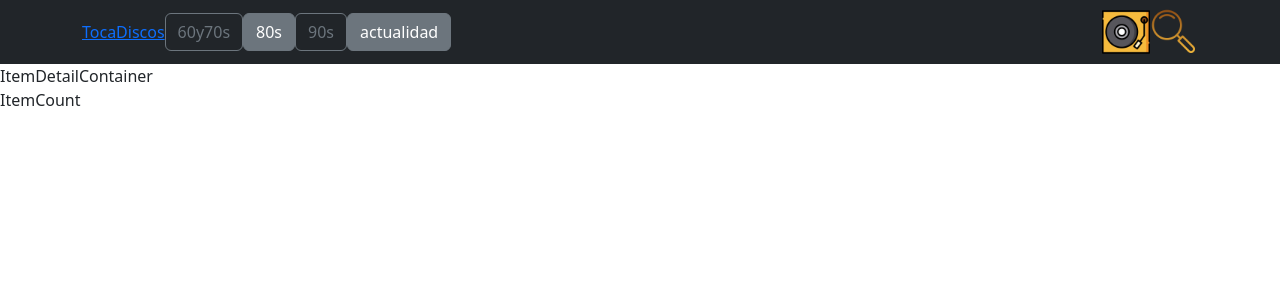
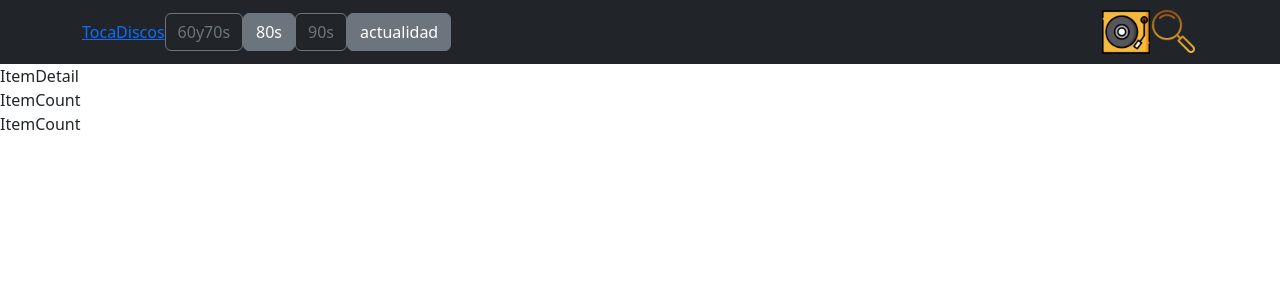
Before and after one commit to nahuelxh/ecommerce, a React (Vite) app: page /detalle/1 in a window 1280 px wide. Shown: the top 300 px of the page. Built offline with nearby package versions, Linux system fonts and the light colour scheme.

Commit message:
cambios en componentes, agregados contexto entre otros

```diff
--- a/src/Componentes/ItemCount/ItemCount.jsx
+++ b/src/Componentes/ItemCount/ItemCount.jsx
@@ -2,7 +2,9 @@ import React from 'react'
 
 export const ItemCount = () => {
   return (
-    <div>ItemCount</div>
+    <div>
+      ItemCount
+    </div>
   )
 }
 
--- /dev/null
+++ b/src/Componentes/ItemDetail/ItemDetail.jsx
@@ -0,0 +1,12 @@
+import ItemCount from "../ItemCount/ItemCount"
+
+export const ItemDetail = () => {
+  return (
+    <div>
+        ItemDetail
+        <ItemCount />
+    </div>
+  )
+}
+
+export default ItemDetail
--- a/src/Componentes/ItemDetailContainer/ItemDetailContainer.jsx
+++ b/src/Componentes/ItemDetailContainer/ItemDetailContainer.jsx
@@ -1,6 +1,7 @@
 import { useParams } from "react-router-dom"
+import ItemDetail from "../ItemDetail/ItemDetail"
 
-const ItemDetailContainer = () => {
+export const ItemDetailContainer = () => {
 
     const { idProducto } = useParams ()
 
@@ -8,7 +9,9 @@ const ItemDetailContainer = () => {
     console.log(idProducto)
 
   return (
-    <div>ItemDetailContainer</div>
+    <div>
+      <ItemDetail />
+    </div>
   )
 }
 
--- /dev/null
+++ b/src/context/CartContext.jsx
@@ -0,0 +1,3 @@
+import { createContext } from "react";
+
+export const cartContext = createContext ([])
```
Also changed, not shown: src/Componentes/Item/Item.jsx (added, +8 -0 lines), src/Componentes/ItemList/ItemList.jsx (added, +8 -0 lines).
